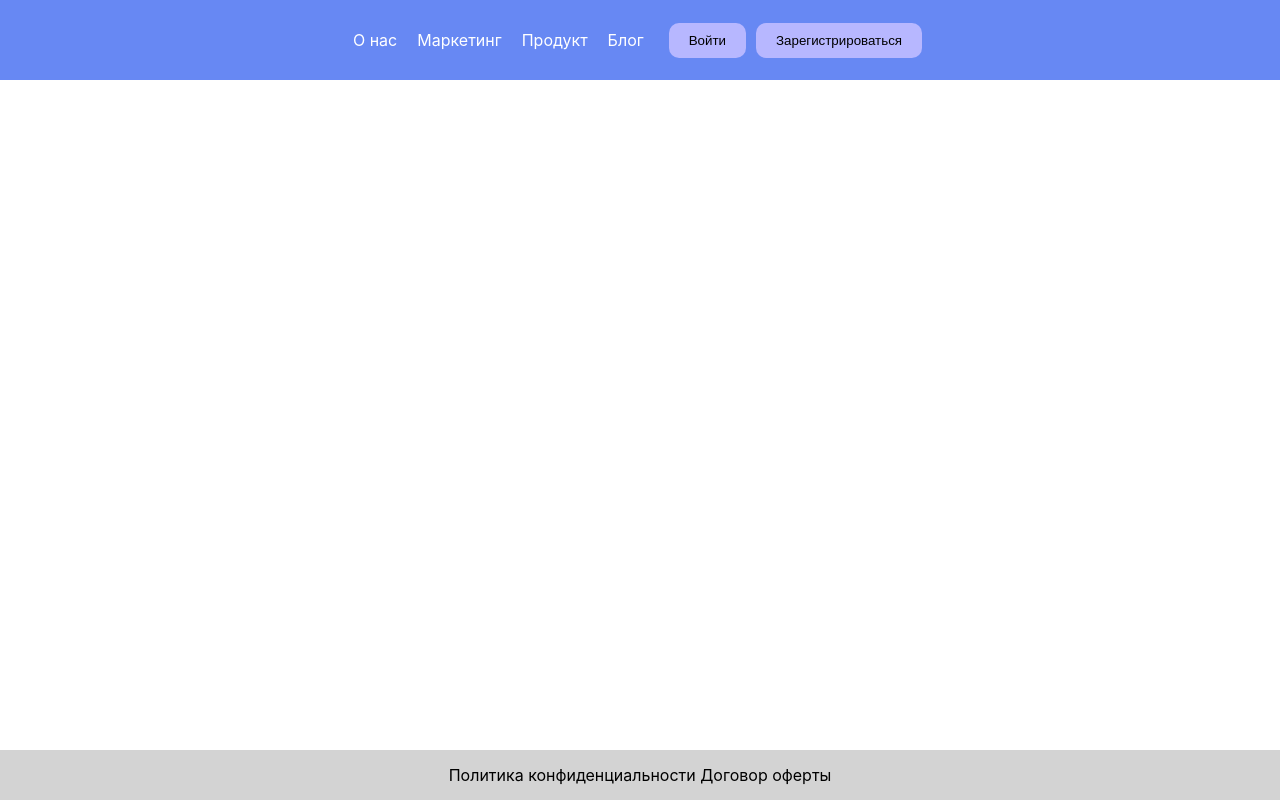
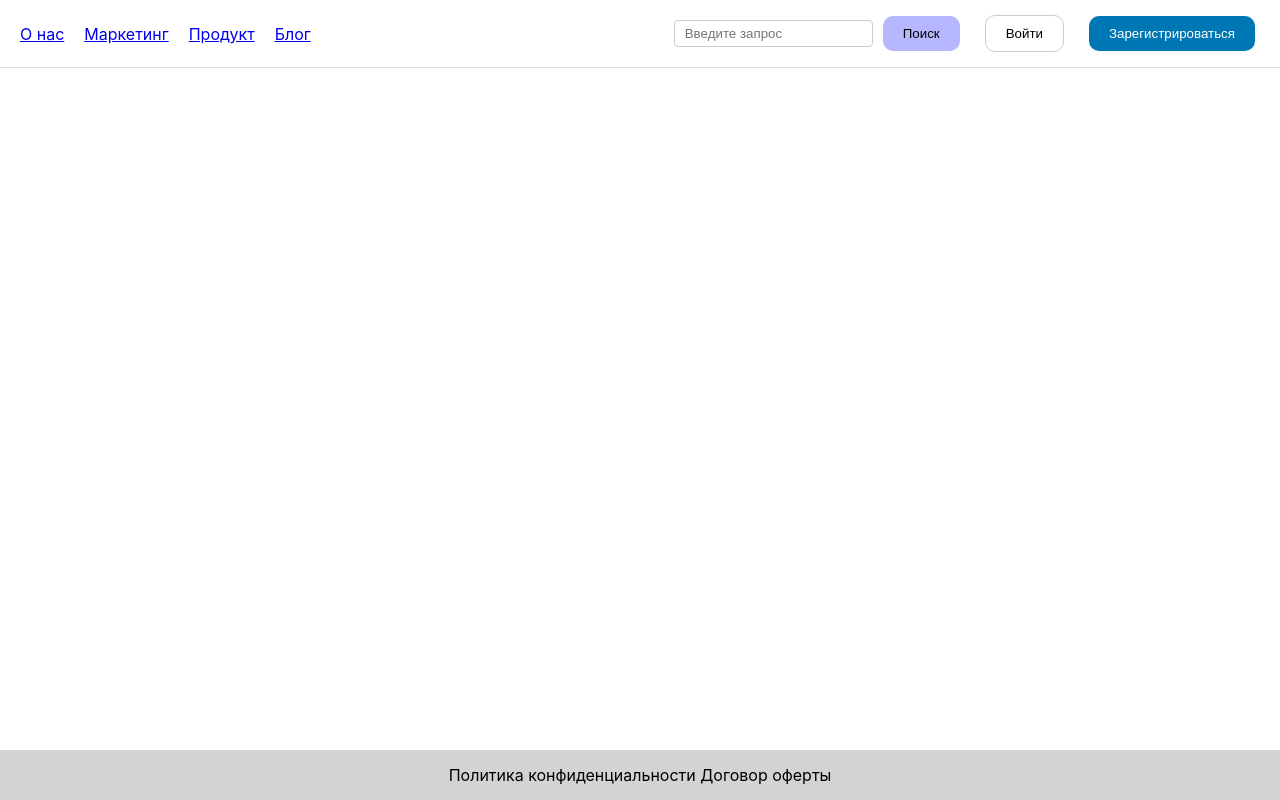
Before and after one commit to wwtraveller/PlattformFront, a React (Create React App) app: page /#/ in a window 1280 px wide. Built offline with nearby package versions, Linux system fonts and the light colour scheme.

Commit message:
new Header and styles

```diff
--- a/package.json
+++ b/package.json
@@ -35,7 +35,7 @@
     "test": "react-scripts test",
     "eject": "react-scripts eject",
     "deploy": "npm run build && gh-pages -d build",
-    "lazy": "git add . && git commit -m 'add button' && git push"
+    "lazy": "git add . && git commit -m 'add button' && git push origin Alena"
   },
   "eslintConfig": {
     "extends": [
--- a/src/components/button/Button.tsx
+++ b/src/components/button/Button.tsx
@@ -1,13 +1,13 @@
 import styles from './button.module.css'
 
-interface IMyButtonProps {
+interface IButtonProps {
     name?: string
     type?: 'button' | 'submit' | 'reset'
     onClick?: () => void;
   }
 
 
-  export default function MyButton({ type='button', onClick, name='default' }:IMyButtonProps) {
+  export default function Button({ type='button', onClick, name='default' }:IButtonProps) {
     return (
       <button type={type} onClick={onClick} className={styles.myButton}>
         {name}
--- a/src/components/header/Header.tsx
+++ b/src/components/header/Header.tsx
@@ -3,21 +3,49 @@ import styles from './header.module.css';
 
 import { links } from './links';
 import Button from '../button/Button';
+import { useState } from 'react';
+
 
 export default function Header() {
   const location = useLocation();
+  const [searchQuery, setSearchQuery] = useState(''); // Состояние для хранения запроса
+
+  // Функция обработки изменения ввода
+  const handleInputChange = (event: React.ChangeEvent<HTMLInputElement>) => {
+  setSearchQuery(event.target.value);
+  };
+
+  // Функция, которая будет вызвана при нажатии на кнопку поиска
+  const handleSearch = () => {
+  console.log(`Поиск по запросу: ${searchQuery}`);
+  // Здесь можно добавить логику для выполнения поиска, например, сделать запрос к API
+  };
 
   return (
     <header className={styles.header}>
+      <div className={styles.navMenu}>
       {links.map((el, index) => (
         <Link
           key={index}
           className={location.pathname === el.pathname ? styles.active : ''}
           to={el.pathname}>{el.title}</Link>
       ))}
-      <div>
-        <Link to={'/login'}><Button name='Войти' /></Link>
-        <Link to={'/signup'}><Button name='Зарегистрироваться' /></Link>
+      </div>
+      <div className={styles.navLeft}>
+        {/* Блок для поиска */}
+        <div className={styles.navSearch}>
+          <input
+            type="text"
+            value={searchQuery}
+            onChange={handleInputChange}
+            placeholder="Введите запрос"
+            className={styles.searchInput} // Добавьте стили по желанию
+          />
+          <Button type="button" name="Поиск" onClick={handleSearch} />
+        </div>
+
+        <Link to={'/login'} className={styles.loginButton}><Button name='Войти' /></Link>
+        <Link to={'/signup'} className={styles.signupButton}><Button name='Зарегистрироваться' /></Link>
       </div>
 
     </header>
--- a/src/components/header/header.module.css
+++ b/src/components/header/header.module.css
@@ -1,10 +1,20 @@
+:root {
+    --primary-color: #0077b5; /* Синий цвет */
+    --text-color: #000; /* Черный текст */
+    --bg-color: #fff; /* Белый фон */
+    --hover-color: #0056a3; /* Темно-синий цвет при наведении */
+  }
+
 .header {
-    width: 100%;
+    /* width: 100%;
     background-color: #6788f3;
-    height: 80px;
+    height: 80px; */
     display: flex;
     align-items: center;
-    justify-content: center;
+    justify-content: space-between;
+    padding: 10px 20px;
+    background-color: var(--bg-color);
+    border-bottom: 1px solid #ddd;
 }
 
 /* .header > a {
@@ -13,17 +23,73 @@
     text-decoration: none;
 } */
 
-.header > span {
+/* .header > span {
     color: rgb(104, 50, 251);
     margin-right: 20px;
 }
 
 .header > a:hover {
     text-decoration: underline;
+} */
+
+.navMenu {
+    display: flex;
+    gap: 20px;
+  }
+
+  .navLink {
+    color: var(--text-color);
+    text-decoration: none;
+    font-weight: 500;
+    transition: color 0.3s;
+  }
+
+  .navLink:hover {
+    color: var(--primary-color);
+  }
+
+.active {
+    /* font-weight: 600;
+    text-decoration: underline; */
+    color: var(--primary-color);
+    border-bottom: 2px solid var(--primary-color);
+}
+.navleft {
+    margin-left: 400px;
+
 }
 
-.active {
-    font-weight: 600;
-    text-decoration: underline;
-    color: black;
-}
+.navLeft {
+    display: flex;
+    align-items: center;
+    gap: 15px;
+  }
+
+  .navSearch {
+    display: flex;
+    align-items: center;
+  }
+
+  .searchInput {
+    padding: 5px 10px;
+    border: 1px solid #ccc;
+    border-radius: 4px;
+    margin-right: 5px;
+  }
+
+  .loginButton button {
+    background-color: var(--bg-color);
+    color: var(--text-color);
+    border: 1px solid #ccc;
+  }
+
+  .signupButton button {
+    background-color: var(--primary-color);
+    color: #fff;
+    border: none;
+    transition: background-color 0.3s;
+  }
+
+  .signupButton button:hover {
+    background-color: var(--hover-color);
+  }
--- a/src/index.tsx
+++ b/src/index.tsx
@@ -20,7 +20,7 @@ root.render(
         <Route path='/product' element={<Product />} />
         <Route path='/marketing' element={<Marketing />} />
         <Route path='/blog' element={<Blog />} />
-        <Route path='*' element={<h1>Error 404 😵</h1>} />
+        <Route path='*' element={<h1>Ошибка 404</h1>} />
       </Route>
     </Routes>
   </HashRouter>
```
